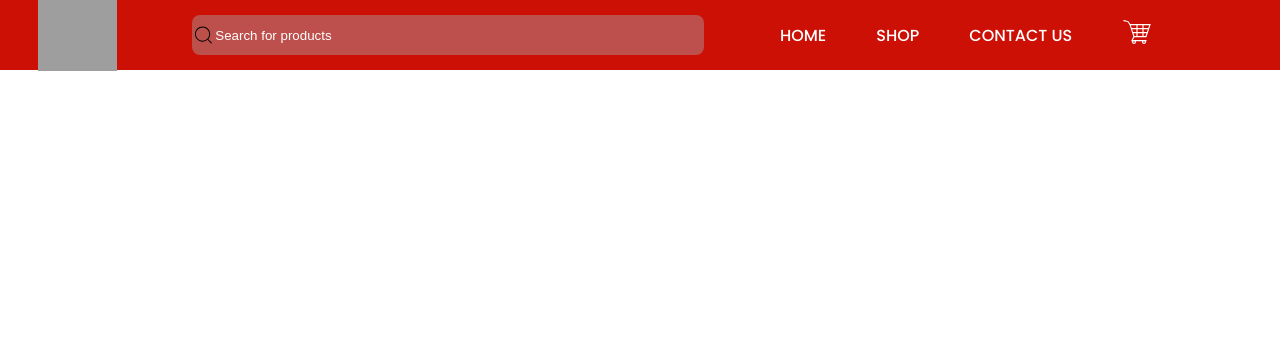
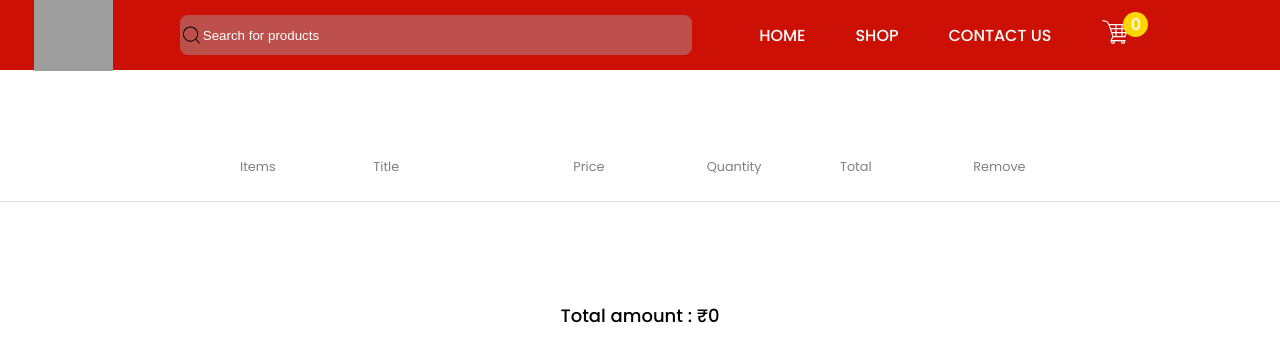
Before and after one commit to Aakash1624/e-commerce, a React (Vite) app: page /shop/1 in a window 1280 px wide. Shown: the top 362 px of the page. Built offline with nearby package versions, Linux system fonts and the light colour scheme; grey boxes are pictures that could not be loaded; some icons are missing.

Commit message:
add to cart page completed

```diff
--- a/src/App.jsx
+++ b/src/App.jsx
@@ -14,7 +14,7 @@ const App = () => {
   const router = createBrowserRouter([
     {
       path: '/',
-      element: <Root />,
+      element: <Root cart={cart}/>,
       children: [
         {
           path: '',
@@ -42,7 +42,7 @@ const App = () => {
         },
         {
           path: '/myOrder',
-          element: <Cart />,
+          element: <Cart cart={cart} setCart={setCart} />,
         },
       ],
     },
--- a/src/components/categories/catePreview.jsx
+++ b/src/components/categories/catePreview.jsx
@@ -4,10 +4,9 @@ import categories_data from '../../constants/products';
 import { FaLongArrowAltRight } from 'react-icons/fa';
 import './category.css';
 import { useNavigate, useParams } from 'react-router-dom';
+import Cart from '../../pages/cart';
 
-const CatPreview = () => {
-  const [cartItems, setCartItems] = useState([]);
-
+const CatPreview = ({ cart, setCart, product, cartLength }) => {
   let navigate = useNavigate();
 
   const navigateToCategory = (id) => {
@@ -20,9 +19,25 @@ const CatPreview = () => {
     ? categories_data.filter((category) => category.names === item)
     : categories_data;
 
-  const addToCart = (item) => {
-    setCartItems([...cartItems, item]);
-    console.log('Added to cart:', item); // Logging the added item to the console
+  const addToCart = (product) => {
+    // Check if the product already exists in the cart
+    const existingProductIndex = cart.findIndex(
+      (item) => item.id === product.id
+    );
+    if (existingProductIndex !== -1) {
+      // Product already exists in the cart, update its quantity
+      const updatedCart = [...cart];
+      updatedCart[existingProductIndex].quantity += 1;
+      // Update the cart state with the new array
+      setCart(updatedCart);
+    } else {
+      // Product doesn't exist in the cart, add it
+      const updatedCart = [...cart, { ...product, quantity: 1 }];
+      // Update the cart state with the new array
+      setCart(updatedCart);
+    }
+    // Log the added product
+    console.log('Product added to cart:', product);
   };
 
   return (
@@ -65,6 +80,7 @@ const CatPreview = () => {
           <hr />
         </div>
       ))}
+      <Cart cart={cart} />
     </div>
   );
 };
--- a/src/components/navbar/nav.css
+++ b/src/components/navbar/nav.css
@@ -110,6 +110,19 @@ li {
 .cart {
   font-size: 32px;
   font-weight: 900;
+  position: static;
+}
+
+.cart-count {
+  display: inline-block;
+  position: relative;
+  bottom: 18px;
+  left: -10px;
+  width: 25px;
+  height: 25px;
+  text-align: center;
+  background-color: #ffd700;
+  border-radius: 50%;
 }
 
 .nav-menu-container {
--- a/src/components/navbar/nav.jsx
+++ b/src/components/navbar/nav.jsx
@@ -5,7 +5,7 @@ import { PiUserCircle } from 'react-icons/pi';
 import { Link, Routes, Route } from 'react-router-dom';
 import { GiShoppingCart } from 'react-icons/gi';
 
-const NavBar = () => {
+const NavBar = ({ cart }) => {
   return (
     <main className="nav-container">
       <div className="logo-container">
@@ -45,6 +45,7 @@ const NavBar = () => {
           <li>
             <Link to="/cart" className="link">
               <GiShoppingCart className="cart" />
+              <span className='cart-count'>{cart.length}</span>
             </Link>
           </li>
           <li>
--- a/src/components/productCart/productItemCart.jsx
+++ b/src/components/productCart/productItemCart.jsx
@@ -6,14 +6,25 @@ import Cart from '../../pages/cart'; // Import the Cart component
 
 const Product = ({ cart, setCart, product }) => {
   // Define state to manage the cart
-  // const [cart, setCart] = useState([]);
 
   // Function to add a product to the cart
   const addToCart = (product) => {
-    // Make a copy of the current cart state and add the new product
-    const updatedCart = [...cart, product];
-    // Update the cart state with the new array
-    setCart(updatedCart);
+    // Check if the product already exists in the cart
+    const existingProductIndex = cart.findIndex(
+      (item) => item.id === product.id
+    );
+    if (existingProductIndex !== -1) {
+      // Product already exists in the cart, update its quantity
+      const updatedCart = [...cart];
+      updatedCart[existingProductIndex].quantity += 1;
+      // Update the cart state with the new array
+      setCart(updatedCart);
+    } else {
+      // Product doesn't exist in the cart, add it
+      const updatedCart = [...cart, { ...product, quantity: 1 }];
+      // Update the cart state with the new array
+      setCart(updatedCart);
+    }
     // Log the added product
     console.log('Product added to cart:', product);
   };
@@ -51,7 +62,9 @@ const Product = ({ cart, setCart, product }) => {
                         {/* Pass the product to the addToCart function */}
                         <button
                           className="btn-addCart"
-                          onClick={() => addToCart(product)}
+                          onClick={() => {
+                            addToCart(product);
+                          }}
                         >
                           Add to Cart
                         </button>
--- a/src/components/routes/root.route.jsx
+++ b/src/components/routes/root.route.jsx
@@ -1,10 +1,11 @@
 import { Outlet } from 'react-router-dom';
 import NavBar from '../navbar/nav';
+import { useState } from 'react';
 
-const Root = () => {
+const Root = ({ cart }) => {
   return (
     <div>
-      <NavBar />
+      <NavBar cart={cart} />
       <Outlet />
     </div>
   );
--- a/src/pages/cart.jsx
+++ b/src/pages/cart.jsx
@@ -39,6 +39,10 @@ const Cart = ({ cart, setCart }) => {
     });
   };
 
+  const totalAmount = cart.reduce((total, item) => {
+    return total + item.price * (item.quantity || 1);
+  }, 0);
+
   return (
     <>
       <div className="cart-page">
@@ -55,8 +59,8 @@ const Cart = ({ cart, setCart }) => {
           <hr />
           {cart.map((item) => (
             <div className="cart-items-title cart-items-item" key={item.id}>
-              <img src={item.image} alt={item.name} />
-              <p>{item.name}</p>
+              <img src={item.image} alt={item.names} />
+              <p>{item.names}</p>
               <p>₹{item.price}</p>
               <div className="quantity">
                 <p
@@ -73,7 +77,7 @@ const Cart = ({ cart, setCart }) => {
                   <CiSquareMinus />
                 </p>
               </div>
-              <p>₹{item.price * (item.quantity || 1)}</p>{' '}
+              <p>₹{item.price * (item.quantity || 1)}</p>
               {/* Calculate total */}
               <p className="delete" onClick={() => removeItemFromCart(item.id)}>
                 <RxCross2 />
@@ -82,7 +86,7 @@ const Cart = ({ cart, setCart }) => {
           ))}
         </div>
       </div>
-      <div className="cart-amt">Total amount : ₹0</div>
+      <div className="cart-amt">Total amount : ₹{totalAmount}</div>
     </>
   );
 };
--- a/src/pages/pages.css
+++ b/src/pages/pages.css
@@ -114,6 +114,7 @@ hr {
 }
 
 .cart-page {
+  overflow: hidden;
   margin-top: 88px;
 }
 
@@ -152,10 +153,10 @@ hr {
 }
 
 .btn-quantity {
-font-size: 20px;
+  font-size: 20px;
 }
 
-.btn-quantity:hover{
+.btn-quantity:hover {
   color: gray;
   cursor: pointer;
 }
@@ -166,7 +167,7 @@ font-size: 20px;
   color: rgb(245, 19, 3);
 }
 
-.delete:hover{
+.delete:hover {
   cursor: pointer;
   color: rgb(204, 4, 4);
 }
```
